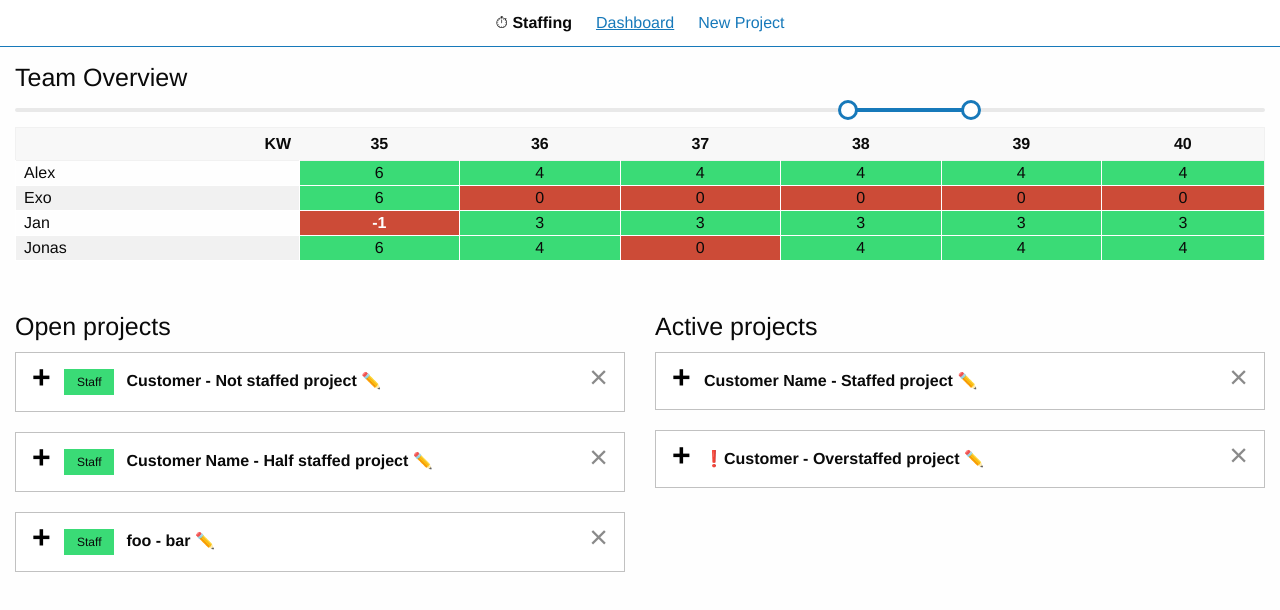
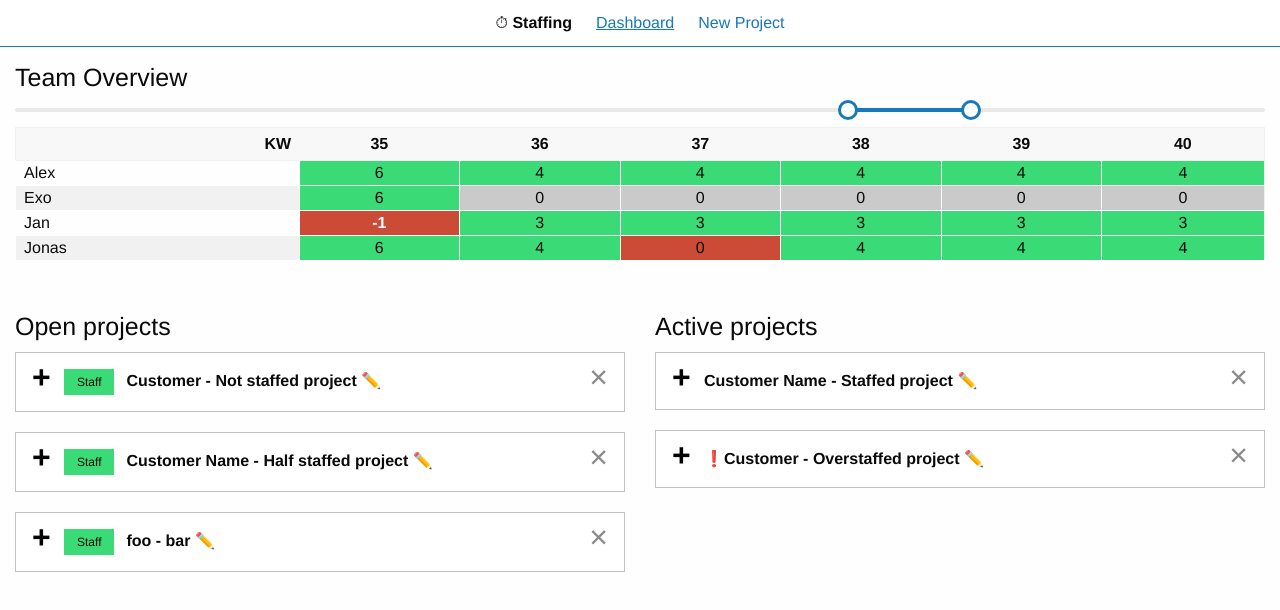
Before and after one commit to hummelch/staffing, a React (Create React App) app: page / in a window 1280 px wide. Shown: the top 610 px of the page. Built offline with nearby package versions, Linux system fonts and the light colour scheme; data requests are answered from the project's data file.

Commit message:
add unavailable state in workload table

```diff
--- a/src/components/workload/WorkloadRow.jsx
+++ b/src/components/workload/WorkloadRow.jsx
@@ -3,8 +3,10 @@ import PropTypes from 'prop-types';
 
 class WorkloadRow extends Component {
 
-  getClassNameByWorkload(daysLeft) {
-    if (daysLeft < 0) {
+  getClassNameByWorkload(daysLeft, isNotAvailable) {
+    if (isNotAvailable && daysLeft === 0) {
+      return 'workload__cell--notAvailable';
+    } else if (daysLeft < 0) {
       return 'workload__cell--alert';
     } else if (daysLeft === 0) {
       return 'workload__cell--full';
@@ -29,7 +31,7 @@ class WorkloadRow extends Component {
         <td className="workload__cell workload__cell--name">{user.name}</td>
 
         {Object.keys(weeks).map(week => (
-          <td key={`${user.id}-${week}`} className={`workload__cell ${this.getClassNameByWorkload(weeks[week].days_left)}`}>
+          <td key={`${user.id}-${week}`} className={`workload__cell ${this.getClassNameByWorkload(weeks[week].days_left, weeks[week].is_not_available)}`}>
             {weeks[week].days_left}
           </td>
         ))}
--- a/src/components/workload/workload.scss
+++ b/src/components/workload/workload.scss
@@ -34,6 +34,10 @@
       font-weight: bold;
     }
 
+    &--notAvailable {
+      background-color: #cacaca;
+    }
+
     &--name {
       text-align: left;
     }
--- a/src/staffing/prepareUserData.js
+++ b/src/staffing/prepareUserData.js
@@ -3,10 +3,18 @@ export const calculateWorkloadForUser = (stateUser, stateProjects) => {
 
   // count up all default week days for all 52 weeks per year
   for (let week = 1; week <= 52; week++) {
-    const daysLeft = stateUser.diff_days.hasOwnProperty(week) ? stateUser.diff_days[week] : stateUser.days_per_week;
+
+    let isNotAvailable = stateUser.days_per_week === 0;
+    const weekHasSpecialValue = stateUser.diff_days.hasOwnProperty(week);
+    const daysLeft = weekHasSpecialValue ? stateUser.diff_days[week] : stateUser.days_per_week;
+
+    if (weekHasSpecialValue && stateUser.diff_days[week] === 0) {
+      isNotAvailable = true;
+    }
 
     user.calculated_weeks[week] = {
-      days_left: daysLeft
+      days_left: daysLeft,
+      is_not_available: isNotAvailable
     };
   }
 
@@ -22,7 +30,7 @@ export const calculateWorkloadForUser = (stateUser, stateProjects) => {
 
 const subtractStaffedWorkingDays = (user, project) => {
   for (let staffing of project.staffings) {
-    if(user.id === staffing.user_id) {
+    if (user.id === staffing.user_id) {
       user.calculated_weeks[staffing.week].days_left -= staffing.days;
     }
   };
```
